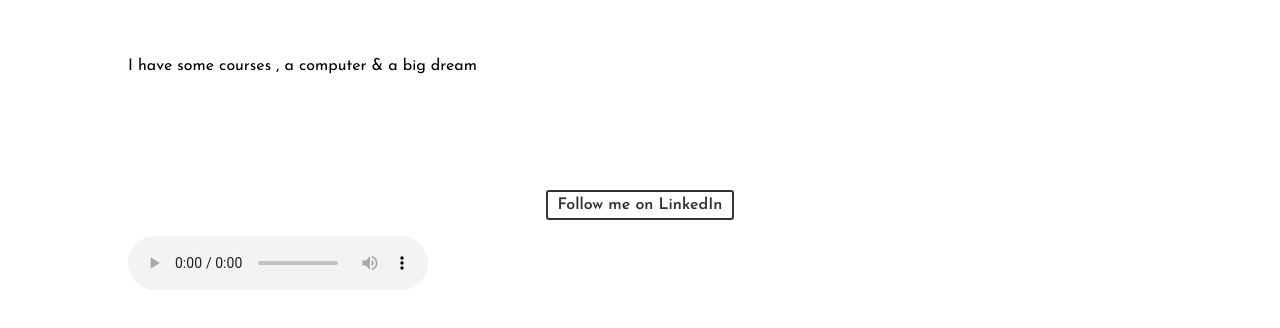
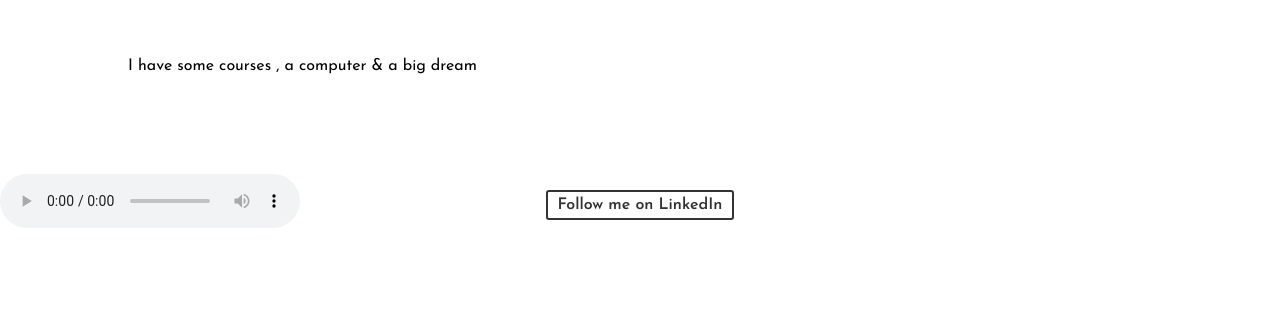
Before and after one commit to igoranholeto/igoranholeto.github.io, a plain HTML site: page index.html in a window 1280 px wide. Shown: the part 572-900 px from the top of the page. Drawn offline with Linux system fonts and the light colour scheme.

Commit message:
Update index.html

```diff
--- a/index.html
+++ b/index.html
@@ -144,7 +144,7 @@ a{
   margin-top:100px
 }
 
- .audio{
+ audio{
   position: fixed;
   left: 0;
   bottom:0;
```
